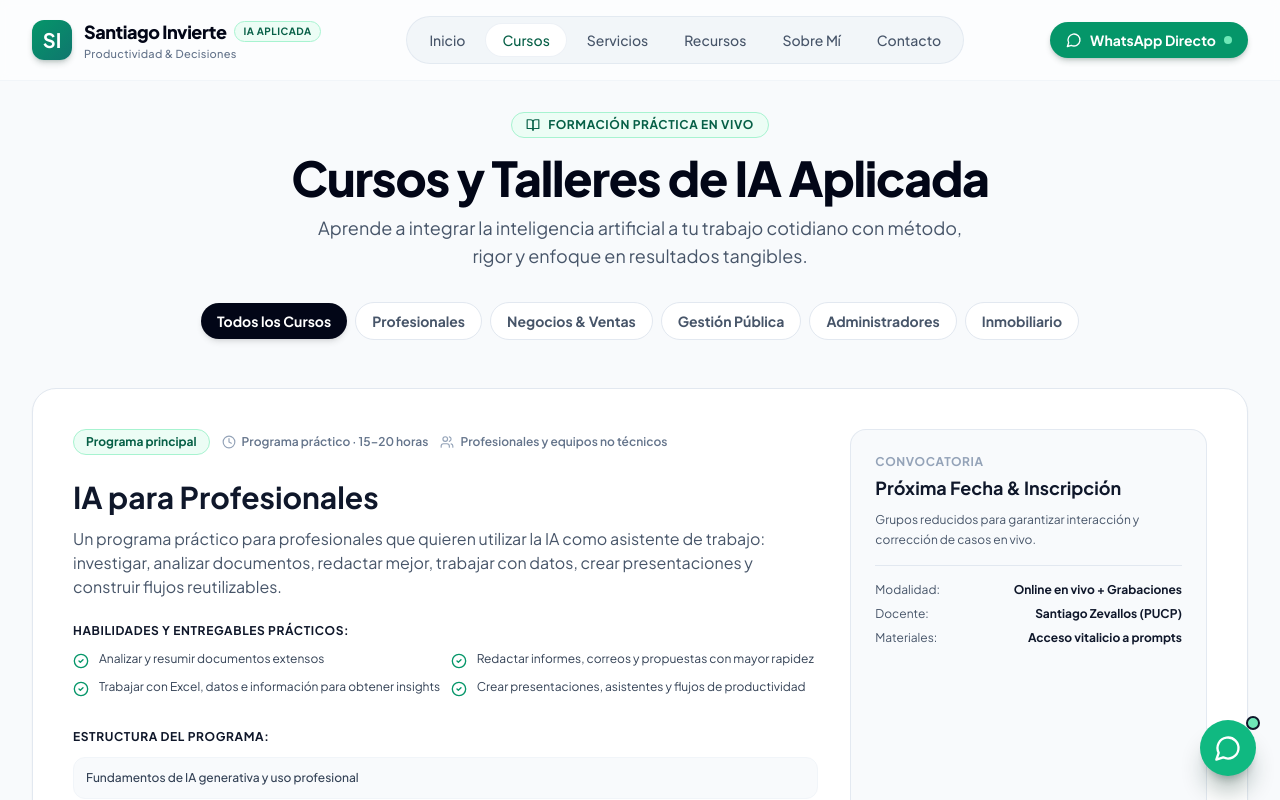
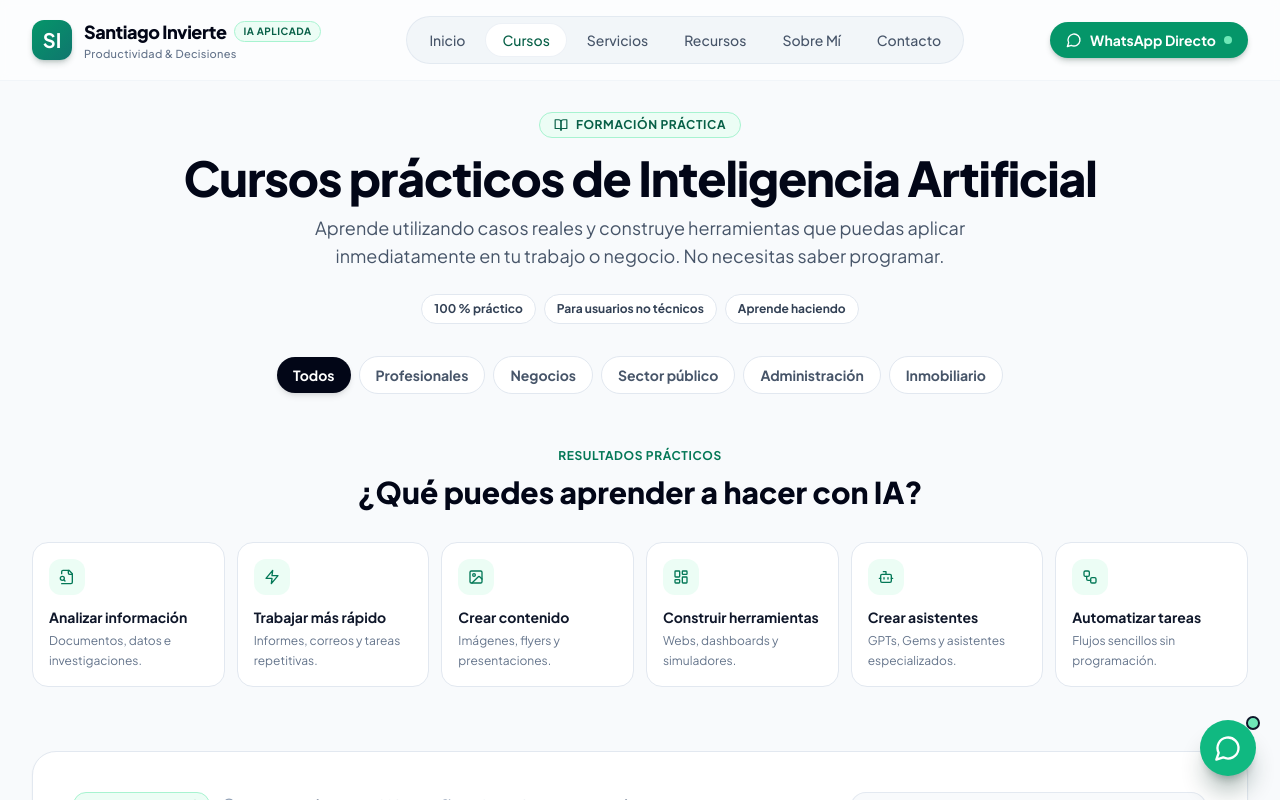
Before and after one commit to santiagozevallosq/santiago-invierte-web, a React (Vite) app: page /#/cursos in a window 1280 px wide. Shown: the top 800 px of the page. Built offline with nearby package versions, Linux system fonts and the light colour scheme.

Commit message:
Rediseña página de cursos con enfoque práctico y resultados

```diff
--- a/src/pages/Courses.tsx
+++ b/src/pages/Courses.tsx
@@ -1,16 +1,16 @@
 import React, { useState } from 'react';
 import { COURSES, Course, getWhatsAppUrl } from '../data/siteData';
-import { CheckCircle2, Clock, Users, BookOpen, MessageCircle, ArrowRight, HelpCircle, Sparkles } from 'lucide-react';
+import { CheckCircle2, Clock, Users, BookOpen, MessageCircle, HelpCircle, FileSearch, Zap, Image, LayoutDashboard, Bot, Workflow } from 'lucide-react';
 
 export const Courses: React.FC = () => {
   const [selectedCategory, setSelectedCategory] = useState<string>('todos');
 
   const categories = [
-    { id: 'todos', label: 'Todos los Cursos' },
+    { id: 'todos', label: 'Todos' },
     { id: 'profesionales', label: 'Profesionales' },
-    { id: 'negocios', label: 'Negocios & Ventas' },
-    { id: 'publico', label: 'Gestión Pública' },
-    { id: 'administracion', label: 'Administradores' },
+    { id: 'negocios', label: 'Negocios' },
+    { id: 'publico', label: 'Sector público' },
+    { id: 'administracion', label: 'Administración' },
     { id: 'inmobiliario', label: 'Inmobiliario' }
   ];
 
@@ -19,22 +19,10 @@ export const Courses: React.FC = () => {
     : COURSES.filter(c => c.category === selectedCategory);
 
   const faqs = [
-    {
-      q: "¿Necesito saber de programación o tener conocimientos técnicos?",
-      a: "No. Absolutamente ningún curso requiere programar. Todas las sesiones se desarrollan con herramientas accesibles de lenguaje natural, estructuración de instrucciones y aplicaciones no-code directas."
-    },
-    {
-      q: "¿Cómo son las clases y cuál es la modalidad?",
-      a: "Las clases son 100% prácticas y en vivo (con grabaciones disponibles). Se trabaja directamente sobre documentos, archivos y casos reales que los mismos alumnos traen al taller."
-    },
-    {
-      q: "¿Se entregan materiales y plantillas?",
-      a: "Sí. Cada participante recibe acceso a la biblioteca de prompts estructurados, grabaciones de las sesiones y guías paso a paso para uso continuo sin depender del docente."
-    },
-    {
-      q: "¿Se pueden tomar los cursos de manera corporativa para mi equipo?",
-      a: "Sí, todos los programas pueden adaptarse como talleres in-company exclusivos para tu empresa, adaptando los ejercicios a la documentación confidencial de tu organización."
-    }
+    { q: "¿Necesito saber programación?", a: "No. Los programas están diseñados para usuarios no técnicos y se trabaja principalmente con lenguaje natural y herramientas accesibles." },
+    { q: "¿Cómo se aprende en los cursos?", a: "El enfoque es aprender haciendo: cada tema se lleva a ejercicios, documentos, datos o situaciones similares a las que el participante encuentra en su trabajo o negocio." },
+    { q: "¿Los programas tienen siempre la misma duración?", a: "No necesariamente. Algunos son talleres específicos y otros programas más amplios. También pueden adaptarse a las necesidades de una organización." },
+    { q: "¿Se pueden realizar capacitaciones para equipos?", a: "Sí. Los contenidos pueden adaptarse a empresas e instituciones incorporando casos y tareas relevantes para el equipo." }
   ];
 
   return (
@@ -44,14 +32,20 @@ export const Courses: React.FC = () => {
       <section className="max-w-7xl mx-auto px-4 sm:px-6 lg:px-8 mb-12 text-center">
         <div className="inline-flex items-center gap-2 px-3.5 py-1 rounded-full bg-emerald-50 text-emerald-800 border border-emerald-200 text-xs font-bold uppercase tracking-wider mb-4">
           <BookOpen className="w-3.5 h-3.5" />
-          <span>Formación Práctica en Vivo</span>
+          <span>Formación práctica</span>
         </div>
         <h1 className="text-4xl sm:text-5xl font-black text-slate-950 tracking-tight">
-          Cursos y Talleres de IA Aplicada
+          Cursos prácticos de Inteligencia Artificial
         </h1>
         <p className="text-base sm:text-lg text-slate-600 max-w-2xl mx-auto mt-3">
-          Aprende a integrar la inteligencia artificial a tu trabajo cotidiano con método, rigor y enfoque en resultados tangibles.
+          Aprende utilizando casos reales y construye herramientas que puedas aplicar inmediatamente en tu trabajo o negocio. No necesitas saber programar.
         </p>
+
+        <div className="flex flex-wrap justify-center gap-2 mt-6 text-xs font-bold text-slate-700">
+          <span className="px-3 py-1.5 rounded-full bg-white border border-slate-200">100 % práctico</span>
+          <span className="px-3 py-1.5 rounded-full bg-white border border-slate-200">Para usuarios no técnicos</span>
+          <span className="px-3 py-1.5 rounded-full bg-white border border-slate-200">Aprende haciendo</span>
+        </div>
 
         {/* Filtro de Categorías */}
         <div className="flex flex-wrap items-center justify-center gap-2 mt-8">
@@ -68,6 +62,29 @@ export const Courses: React.FC = () => {
             >
               {cat.label}
             </button>
+          ))}
+        </div>
+      </section>
+
+      <section className="max-w-7xl mx-auto px-4 sm:px-6 lg:px-8 mb-16">
+        <div className="text-center max-w-2xl mx-auto mb-8">
+          <span className="text-xs font-bold uppercase tracking-wider text-emerald-700">Resultados prácticos</span>
+          <h2 className="text-2xl sm:text-3xl font-extrabold text-slate-950 mt-2">¿Qué puedes aprender a hacer con IA?</h2>
+        </div>
+        <div className="grid grid-cols-2 md:grid-cols-3 lg:grid-cols-6 gap-3">
+          {[
+            { icon: FileSearch, title: 'Analizar información', text: 'Documentos, datos e investigaciones.' },
+            { icon: Zap, title: 'Trabajar más rápido', text: 'Informes, correos y tareas repetitivas.' },
+            { icon: Image, title: 'Crear contenido', text: 'Imágenes, flyers y presentaciones.' },
+            { icon: LayoutDashboard, title: 'Construir herramientas', text: 'Webs, dashboards y simuladores.' },
+            { icon: Bot, title: 'Crear asistentes', text: 'GPTs, Gems y asistentes especializados.' },
+            { icon: Workflow, title: 'Automatizar tareas', text: 'Flujos sencillos sin programación.' }
+          ].map(({ icon: Icon, title, text }) => (
+            <div key={title} className="bg-white border border-slate-200 rounded-2xl p-4 text-left">
+              <div className="w-9 h-9 rounded-xl bg-emerald-50 text-emerald-700 flex items-center justify-center mb-3"><Icon className="w-4 h-4" /></div>
+              <h3 className="text-sm font-bold text-slate-900">{title}</h3>
+              <p className="text-xs text-slate-500 mt-1 leading-relaxed">{text}</p>
+            </div>
           ))}
         </div>
       </section>
@@ -144,19 +161,19 @@ export const Courses: React.FC = () => {
                 <div className="lg:col-span-4 bg-slate-50 rounded-2xl p-6 border border-slate-200/90 flex flex-col justify-between h-full space-y-6">
                   <div>
                     <span className="text-xs font-bold uppercase tracking-wider text-slate-400 block mb-1">
-                      Convocatoria
+                      Información
                     </span>
                     <h4 className="text-lg font-bold text-slate-900">
-                      Próxima Fecha & Inscripción
+                      Consulta el programa
                     </h4>
                     <p className="text-xs text-slate-600 mt-2 leading-relaxed">
-                      Grupos reducidos para garantizar interacción y corrección de casos en vivo.
+                      Conoce el contenido, modalidad disponible y próxima edición.
                     </p>
 
                     <div className="mt-4 pt-4 border-t border-slate-200 space-y-2 text-xs text-slate-600">
                       <div className="flex justify-between">
                         <span>Modalidad:</span>
-                        <strong className="text-slate-900">Online en vivo + Grabaciones</strong>
+                        <strong className="text-slate-900">Consultar</strong>
                       </div>
                       <div className="flex justify-between">
                         <span>Docente:</span>
@@ -164,7 +181,7 @@ export const Courses: React.FC = () => {
                       </div>
                       <div className="flex justify-between">
                         <span>Materiales:</span>
-                        <strong className="text-slate-900">Acceso vitalicio a prompts</strong>
+                        <strong className="text-slate-900">Guías y recursos prácticos</strong>
                       </div>
                     </div>
                   </div>
```
